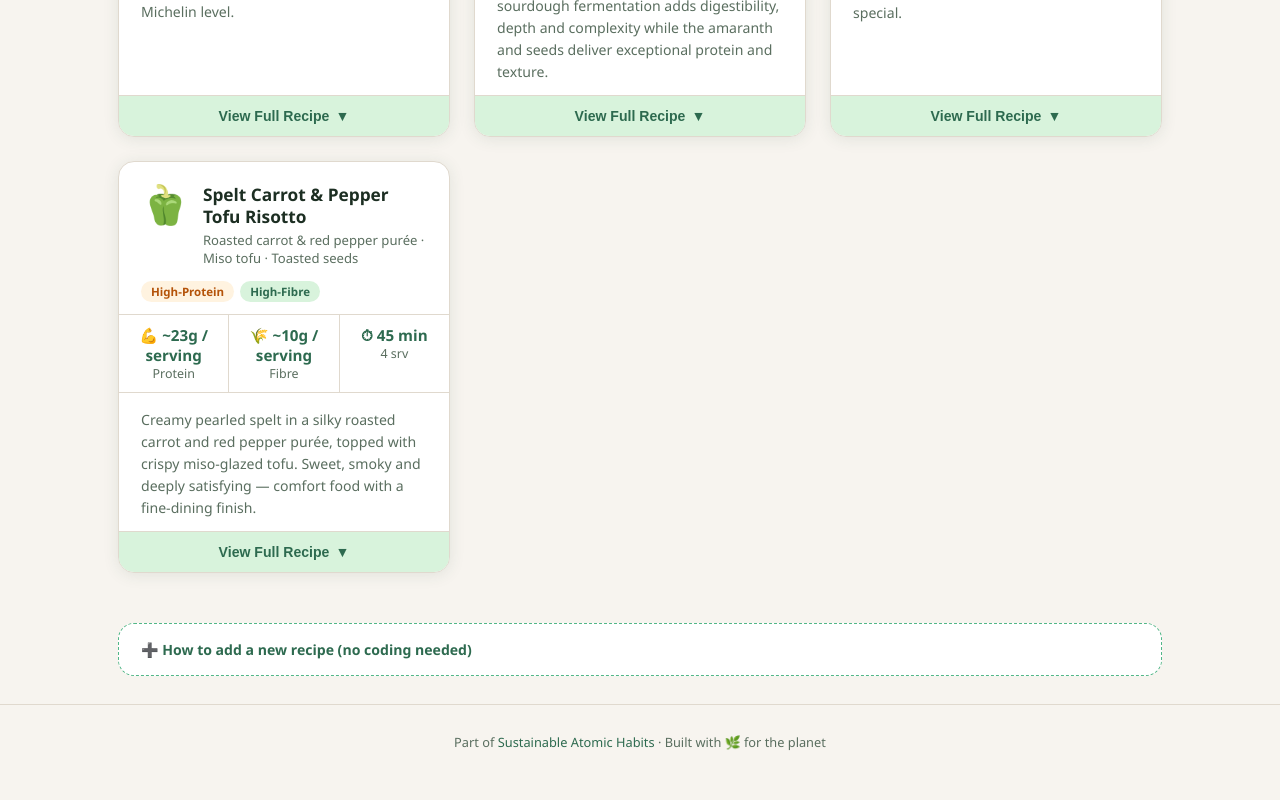
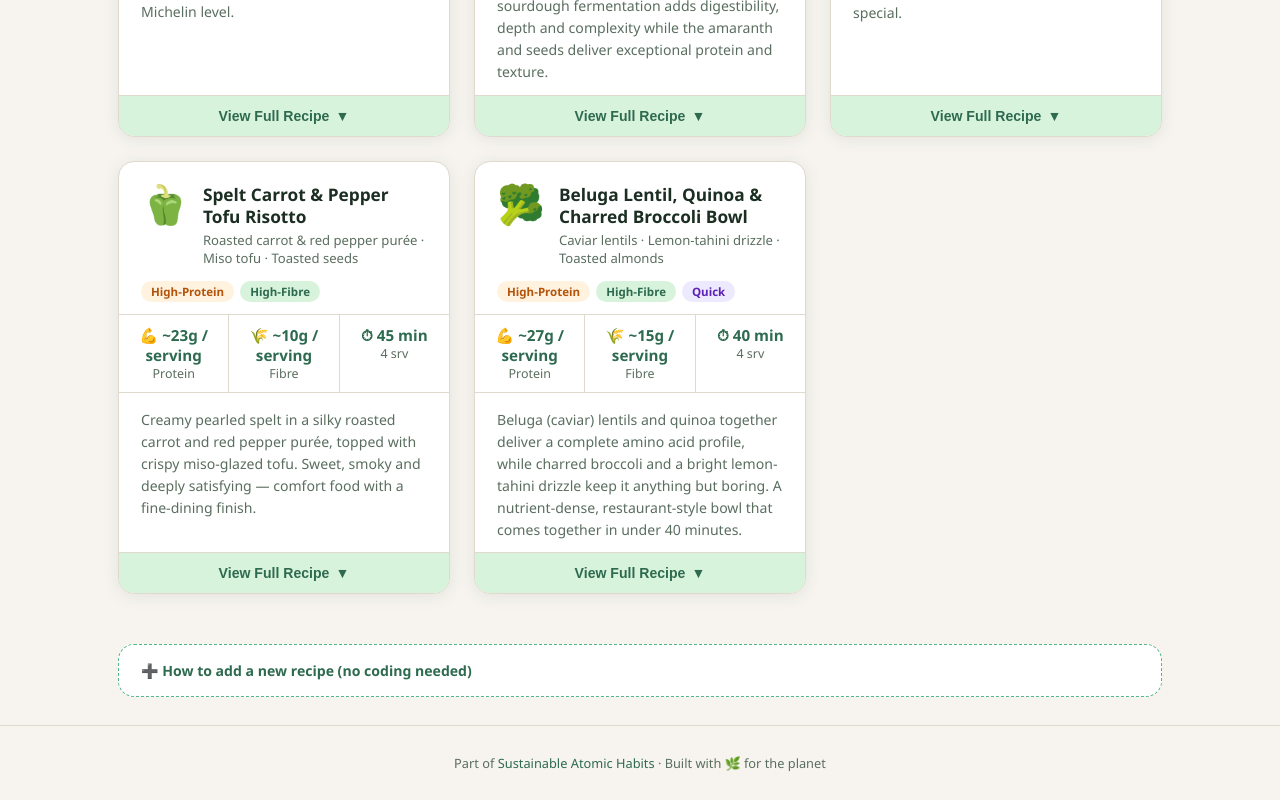
Before and after one commit to CCPDPM/Sustainable-Atomic-Habits, a plain HTML site: page SAH_recipes/index.html in a window 1280 px wide. Shown: the part 1256-2056 px from the top of the page. Before the commit the page ends 2035 px from the top, so only its background shows below. Drawn offline with Linux system fonts and the light colour scheme.

Commit message:
Update index.html

```diff
--- a/SAH_recipes/index.html
+++ b/SAH_recipes/index.html
@@ -974,13 +974,116 @@ const RECIPES = [
       }
     ],
     tips: "Roasting the peppers with the skin on adds a subtle smokiness that plays beautifully against the sweet carrots — for a deeper char, leave a few pepper quarters under the grill for an extra 5 minutes before blending. A splash of lemon juice in the purée lifts the sweetness if it tastes flat."
+  },
+  /* ── 9. BELUGA LENTIL, QUINOA & BROCCOLI BOWL ───────────── */
+  {
+    id:       "beluga-quinoa-broccoli-bowl",
+    title:    "Beluga Lentil, Quinoa & Charred Broccoli Bowl",
+    subtitle: "Caviar lentils · Lemon-tahini drizzle · Toasted almonds",
+    emoji:    "🥦",
+    tags:     ["High-Protein", "High-Fibre", "Quick"],
+    protein:  "~27g / serving",
+    fibre:    "~15g / serving",
+    co2:      "~2.2 kg CO₂eq saved",
+    time:     "40 min",
+    servings: "4",
+    intro:    "Beluga (caviar) lentils and quinoa together deliver a complete amino acid profile, while charred broccoli and a bright lemon-tahini drizzle keep it anything but boring. A nutrient-dense, restaurant-style bowl that comes together in under 40 minutes.",
+    ingredientGroups: [
+      {
+        heading: "Beluga Lentils",
+        items: [
+          "250g beluga (black) lentils, rinsed",
+          "1 bay leaf",
+          "1 garlic clove, smashed",
+          "1 tbsp olive oil",
+          "½ tsp salt (added at the end of cooking)"
+        ]
+      },
+      {
+        heading: "Quinoa",
+        items: [
+          "200g quinoa, rinsed well",
+          "400ml vegetable stock or water",
+          "1 tbsp olive oil",
+          "¼ tsp salt"
+        ]
+      },
+      {
+        heading: "Charred Broccoli",
+        items: [
+          "600g broccoli, cut into bite-sized florets",
+          "3 tbsp olive oil",
+          "2 cloves garlic, thinly sliced",
+          "1 tsp smoked paprika",
+          "Zest of ½ lemon",
+          "Flaky sea salt and black pepper"
+        ]
+      },
+      {
+        heading: "Lemon-Tahini Drizzle",
+        items: [
+          "4 tbsp tahini",
+          "3 tbsp freshly squeezed lemon juice",
+          "1 small garlic clove, grated",
+          "60–90ml ice-cold water",
+          "½ tsp ground cumin",
+          "Sea salt to taste"
+        ]
+      },
+      {
+        heading: "Finishing Touches",
+        items: [
+          "60g toasted almonds, roughly chopped",
+          "1 small red onion, finely diced and quick-pickled in lemon juice (optional)",
+          "Fresh parsley or dill, chopped",
+          "Lemon wedges",
+          "High-quality finishing olive oil"
+        ]
+      }
+    ],
+    methodSteps: [
+      {
+        heading: "Cook the lentils",
+        steps: [
+          "Simmer lentils with bay leaf and smashed garlic in plenty of water for 20–25 minutes until tender but intact — beluga lentils hold their shape beautifully.",
+          "Drain, discard bay leaf and garlic, then toss with olive oil and salt while warm."
+        ]
+      },
+      {
+        heading: "Cook the quinoa",
+        steps: [
+          "Toast rinsed quinoa in olive oil for 1 minute, add stock and salt, bring to a boil.",
+          "Cover and simmer 14–15 minutes until the liquid is absorbed. Rest 5 minutes off the heat, then fluff with a fork."
+        ]
+      },
+      {
+        heading: "Char the broccoli",
+        steps: [
+          "Toss florets with olive oil, sliced garlic, smoked paprika, salt and pepper.",
+          "Spread on a hot tray under the grill (or in a 220°C oven) for 12–15 minutes until edges are charred and crispy.",
+          "Finish with lemon zest and flaky salt while hot."
+        ]
+      },
+      {
+        heading: "Make the drizzle",
+        steps: [
+          "Whisk tahini, lemon juice, grated garlic, cumin and salt. Add ice-cold water gradually until silky and pourable — it will seize at first, keep whisking.",
+          "Taste and adjust: more lemon for brightness, more water for a lighter sauce."
+        ]
+      },
+      {
+        heading: "Assemble & serve",
+        steps: [
+          "Spread quinoa across four warm bowls, top with beluga lentils and charred broccoli.",
+          "Drizzle generously with lemon-tahini sauce.",
+          "Scatter toasted almonds, pickled red onion and fresh herbs. Add a lemon wedge and a final drizzle of olive oil. Serve warm or at room temperature."
+        ]
+      }
+    ],
+    tips: "Beluga lentils stay firm where other lentils turn mushy — but don't overcook them either; 25 minutes max keeps a pleasant bite. Toast the almonds dry in a pan until fragrant, it makes all the difference. The bowl keeps well: store components separately for up to 3 days and assemble fresh — the lemon-tahini drizzle doubles as a dressing for leftovers. For extra omega-3, swap the almonds for toasted walnuts."
   }
 
   // ─── ADD NEW RECIPES BELOW THIS LINE ──────────────────────
-
-
-  // ─── ADD NEW RECIPES BELOW THIS LINE ──────────────────────
-  // Copy the template shown in the "How to add a new recipe" box above.
   // Remember to add a comma after the closing brace of the recipe above.
 
 ]; // ← end of RECIPES array
```
